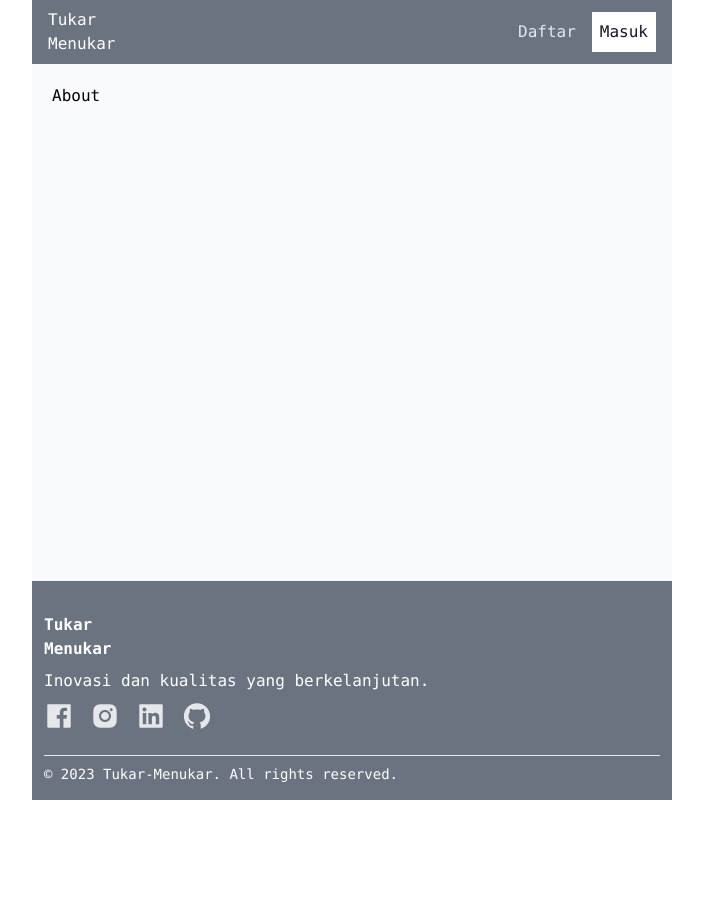
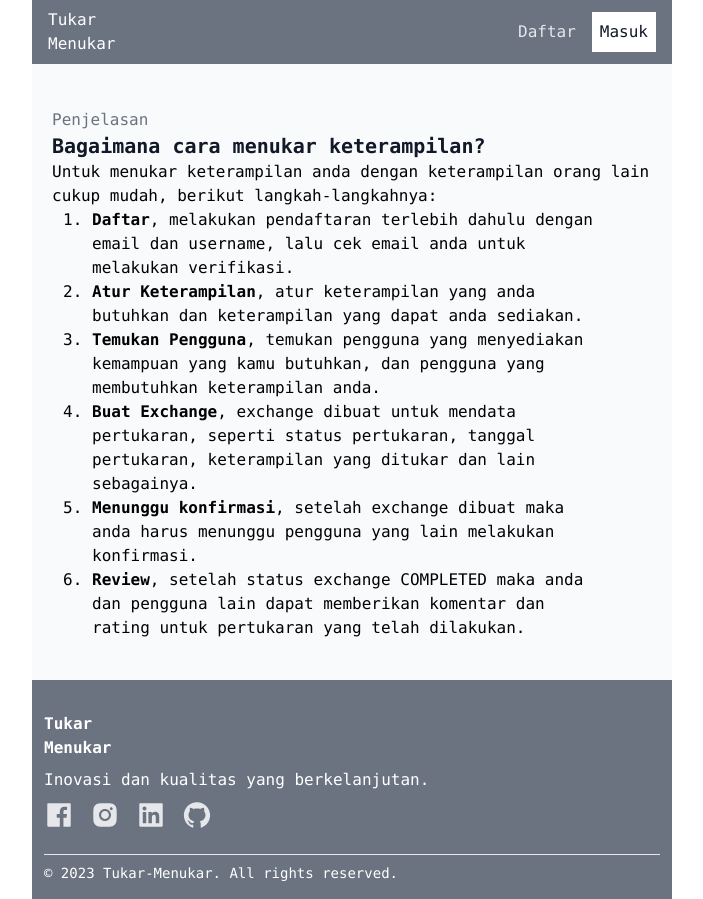
Before and after one commit to marsmallowz/tukar-menukar-app, a Next.js app: page /about in a window 1280 px wide. Shown: the whole page, without its empty margins (288-991 px from the left). Before the commit the page ends 800 px from the top, so only its background shows below. Built offline with nearby package versions, Linux system fonts and the light colour scheme; no server answers.

Commit message:
move step to about

```diff
--- a/app/about/page.tsx
+++ b/app/about/page.tsx
@@ -1,5 +1,69 @@
 import React from "react";
 
 export default function Page() {
-  return <div>About</div>;
+  const swapSteps = [
+    {
+      id: 1,
+      title: "Daftar",
+      details:
+        "melakukan pendaftaran terlebih dahulu dengan email dan username, lalu cek email anda untuk melakukan verifikasi.",
+    },
+    {
+      id: 2,
+      title: "Atur Keterampilan",
+      details:
+        "atur keterampilan yang anda butuhkan dan keterampilan yang dapat anda sediakan.",
+    },
+    {
+      id: 3,
+      title: "Temukan Pengguna",
+      details:
+        "temukan pengguna yang menyediakan kemampuan yang kamu butuhkan, dan pengguna yang membutuhkan keterampilan anda.",
+    },
+    {
+      id: 4,
+      title: "Buat Exchange",
+      details:
+        "exchange dibuat untuk mendata pertukaran, seperti status pertukaran, tanggal pertukaran, keterampilan yang ditukar dan lain sebagainya.",
+    },
+    {
+      id: 5,
+      title: "Menunggu konfirmasi",
+      details:
+        "setelah exchange dibuat maka anda harus menunggu pengguna yang lain melakukan konfirmasi.",
+    },
+    {
+      id: 5,
+      title: "Review",
+      details:
+        "setelah status exchange COMPLETED maka anda dan pengguna lain dapat memberikan komentar dan rating untuk pertukaran yang telah dilakukan.",
+    },
+  ];
+
+  return (
+    <div>
+      <div className="flex flex-col mt-6 mb-5">
+        <div className="text-sm sm:text-base text-gray-500">Penjelasan</div>
+        <div>
+          <div className="text-base sm:text-xl text-gray-900 font-semibold">
+            Bagaimana cara menukar keterampilan?
+          </div>
+          <div className="text-sm sm:text-base">
+            Untuk menukar keterampilan anda dengan keterampilan orang lain cukup
+            mudah, berikut langkah-langkahnya:
+          </div>
+          <ul className="text-sm sm:text-base list-decimal list-outside px-10">
+            {swapSteps.map((step) => {
+              return (
+                <li key={step.id}>
+                  <span className="font-semibold">{step.title}</span>,{" "}
+                  {step.details}
+                </li>
+              );
+            })}
+          </ul>
+        </div>
+      </div>
+    </div>
+  );
 }
--- a/app/page.tsx
+++ b/app/page.tsx
@@ -3,35 +3,12 @@ import Carousel from "../components/Carousel";
 import { getPopularSkills } from "./actions/skillActions";
 import Link from "next/link";
 import Image from "next/image";
+import getCurrentUser from "./actions/getCurrentUser";
 
 export default async function Home() {
+  const currentUser = await getCurrentUser();
+
   const popularSkills = await getPopularSkills();
-  const swapSteps = [
-    {
-      id: 1,
-      title: "Daftar",
-      details:
-        "melakukan pendaftaran terlebih dahulu dengan email dan username.",
-    },
-    {
-      id: 2,
-      title: "Atur Keterampilan",
-      details:
-        "atur keterampilan yang anda butuhkan dan keterampilan yang dapat anda sediakan.",
-    },
-    {
-      id: 3,
-      title: "Temukan Pengguna",
-      details:
-        "temukan pengguna yang menyediakan kemampuan yang kamu butuhkan, dan pengguna yang membutuhkan keterampilan anda.",
-    },
-    {
-      id: 4,
-      title: "Buat persetujuan",
-      details:
-        "persetujuan dibuat untuk mendata pertukaran, seperti status pertukaran, tanggal pertukaran, keterampilan yang ditukar dan lain sebagainya. ",
-    },
-  ];
 
   const features = [
     {
@@ -64,6 +41,23 @@ export default async function Home() {
         dan orang yang kamu butuh keterampilannya.
       </div>
       <div className="flex gap-5 justify-center items-center">
+        {currentUser?.id ? (
+          <>
+            <Link
+              href={"/users"}
+              className="p-2 text-sm text-white font-semibold bg-gray-600 hover:bg-gray-700 cursor-pointer sm:text-base sm:p-3"
+            >
+              Temukan Pengguna
+            </Link>
+            <Link
+              href={"/skills"}
+              className="p-2 text-sm text-gray-900 font-medium border bg-white hover:bg-gray-100 cursor-pointer sm:text-base sm:p-3"
+            >
+              Atur Keterampilan
+            </Link>
+          </>
+        ) : (
+          <>
             <Link
               href={"/register"}
               className="p-2 text-sm text-white font-semibold bg-gray-600 hover:bg-gray-700 cursor-pointer sm:text-base sm:p-3"
@@ -76,6 +70,8 @@ export default async function Home() {
             >
               Baca Selengkapnya
             </Link>
+          </>
+        )}
       </div>
       <Carousel />
 
@@ -120,28 +116,6 @@ export default async function Home() {
           className="mx-auto py-4"
         />
       </div>
-      <div className="flex flex-col mt-6 mb-5">
-        <div className="text-sm sm:text-base text-gray-500">Penjelasan</div>
-        <div>
-          <div className="text-base sm:text-xl text-gray-900 font-semibold">
-            Bagaimana cara menukar keterampilan?
-          </div>
-          <div className="text-sm sm:text-base">
-            Untuk menukar keterampilan anda dengan keterampilan orang lain cukup
-            mudah, berikut langkah-langkahnya:
-          </div>
-          <ul className="text-sm sm:text-base list-decimal list-outside px-10">
-            {swapSteps.map((step) => {
-              return (
-                <li key={step.id}>
-                  <span className="font-semibold">{step.title}</span>,{" "}
-                  {step.details}
-                </li>
-              );
-            })}
-          </ul>
-        </div>
-      </div>
     </main>
   );
 }
```
Lines whose indentation alone changed are shown as unchanged.
